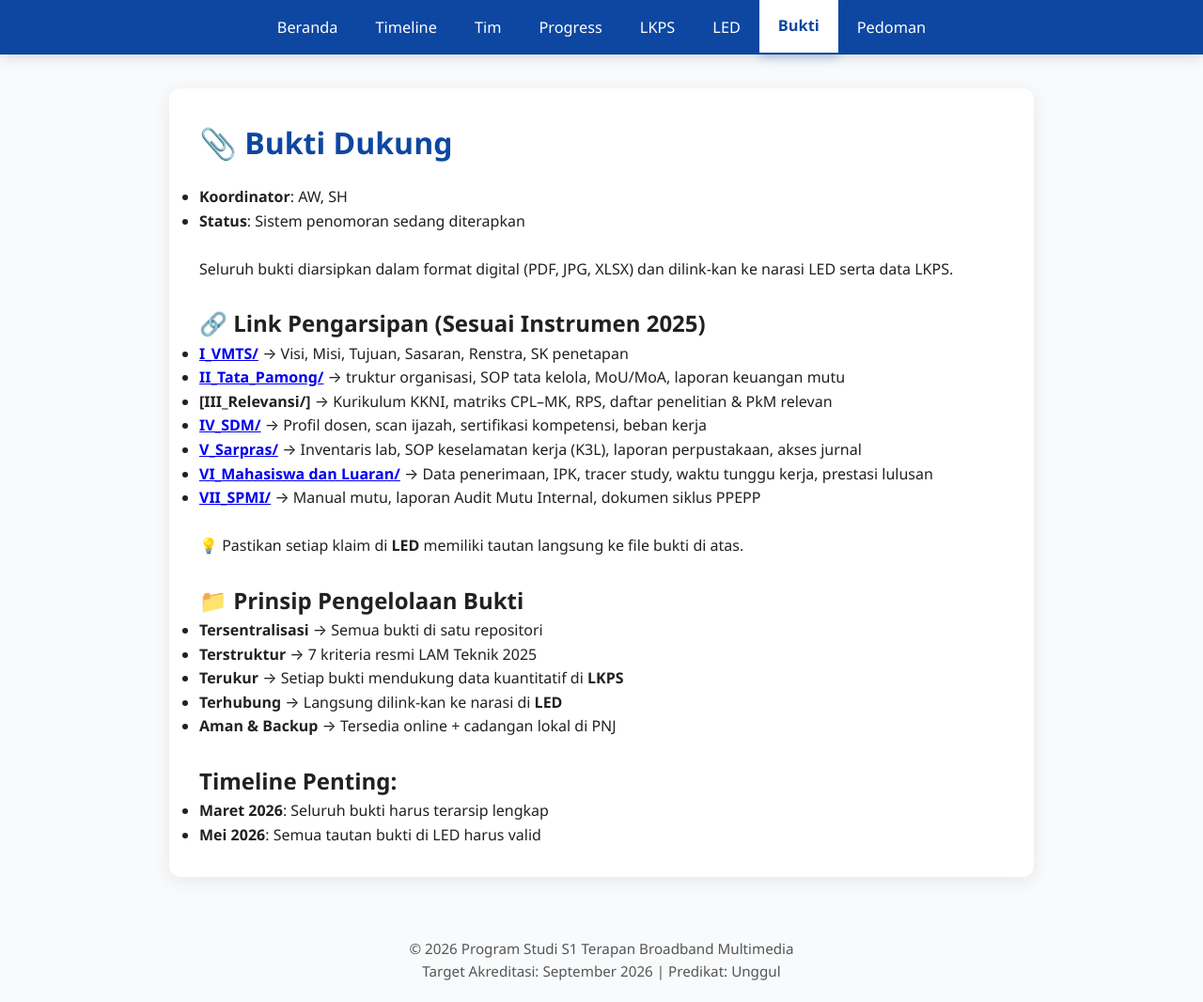
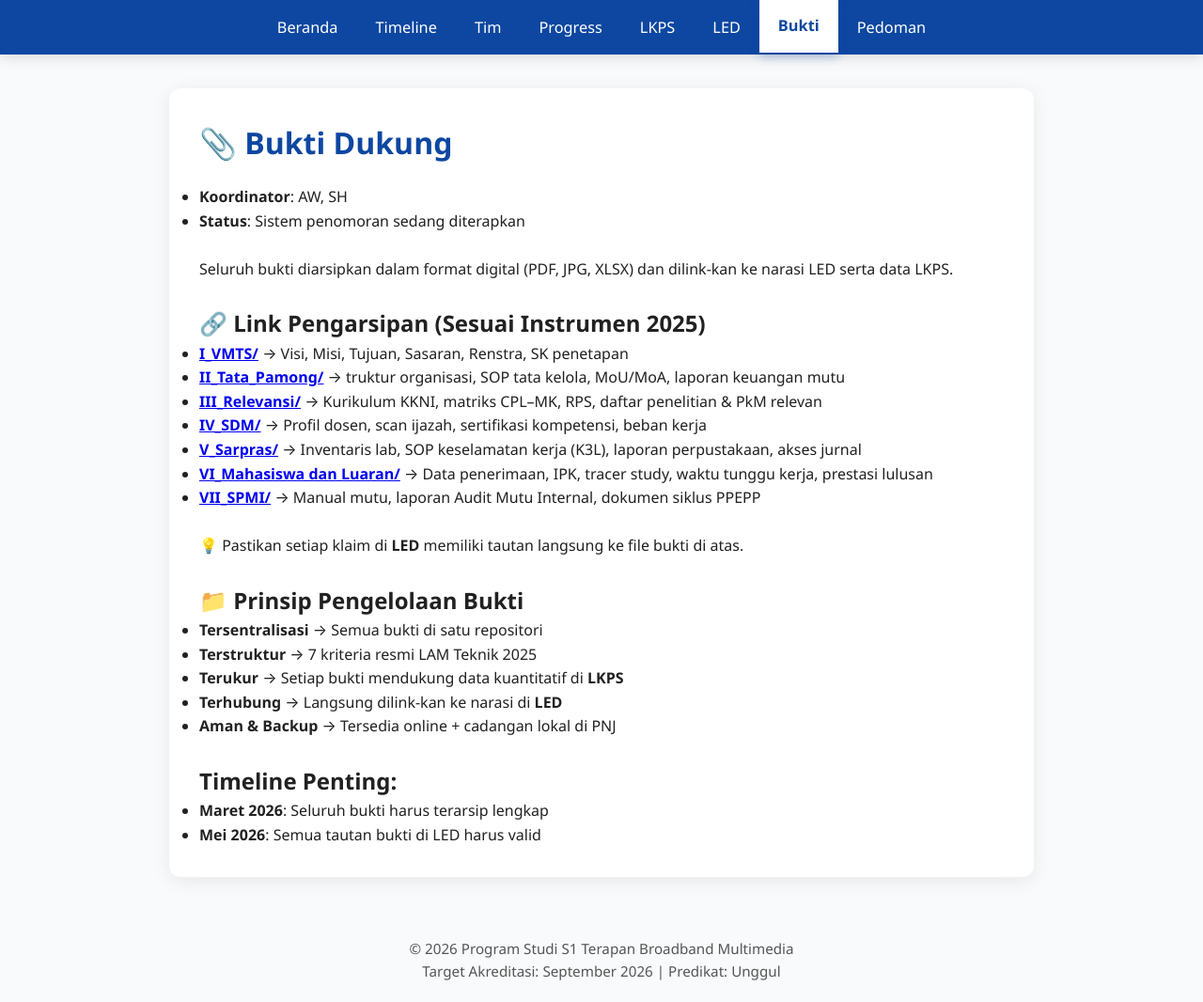
Before and after one commit to portal-psbm/aksibm-26, a Jekyll site: the page built from bukti.md, in a window 1280 px wide and 1066 px high. Shown: the whole window at 94% size. Built offline with Jekyll 4.4.1, drawn with Linux system fonts in a browser that asks for light colours; part of the change alters nothing that is shown.

```diff
--- a/bukti.md
+++ b/bukti.md
@@ -15,7 +15,7 @@ permalink: /bukti/
 
 - **[I_VMTS/](https://drive.google.com/drive/folders/1TRWWZHUTecu8NZtz9KsIL3STVRRBTSg2?usp=sharing)** → Visi, Misi, Tujuan, Sasaran, Renstra, SK penetapan
 - **[II_Tata_Pamong/](https://drive.google.com/drive/folders/1DrKFEI-bj6b33OrKJ9PIMEwIu94FuGSO?usp=sharing)** → truktur organisasi, SOP tata kelola, MoU/MoA, laporan keuangan mutu
-- **[III_Relevansi/]** → Kurikulum KKNI, matriks CPL–MK, RPS, daftar penelitian & PkM relevan
+- **[III_Relevansi/](https://drive.google.com/drive/folders/1W2DzMGgS6lwBI1UusFH5YhcN_-mdPpoJ?usp=sharing)** → Kurikulum KKNI, matriks CPL–MK, RPS, daftar penelitian & PkM relevan
 - **[IV_SDM/](https://drive.google.com/drive/folders/17PZ7fR96Fkleygqg9a3Xdc2nwhYZlmSs?usp=sharing)** → Profil dosen, scan ijazah, sertifikasi kompetensi, beban kerja
 - **[V_Sarpras/](https://drive.google.com/drive/folders/13LqmW5CNKAxb6rShIeHrAHXmk1F0xFfS?usp=sharing)** → Inventaris lab, SOP keselamatan kerja (K3L), laporan perpustakaan, akses jurnal
 - **[VI_Mahasiswa dan Luaran/](https://drive.google.com/drive/folders/1gMylc3D-zn_tDrG225evho12NVTcoewd?usp=sharing)** → Data penerimaan, IPK, tracer study, waktu tunggu kerja, prestasi lulusan
```
